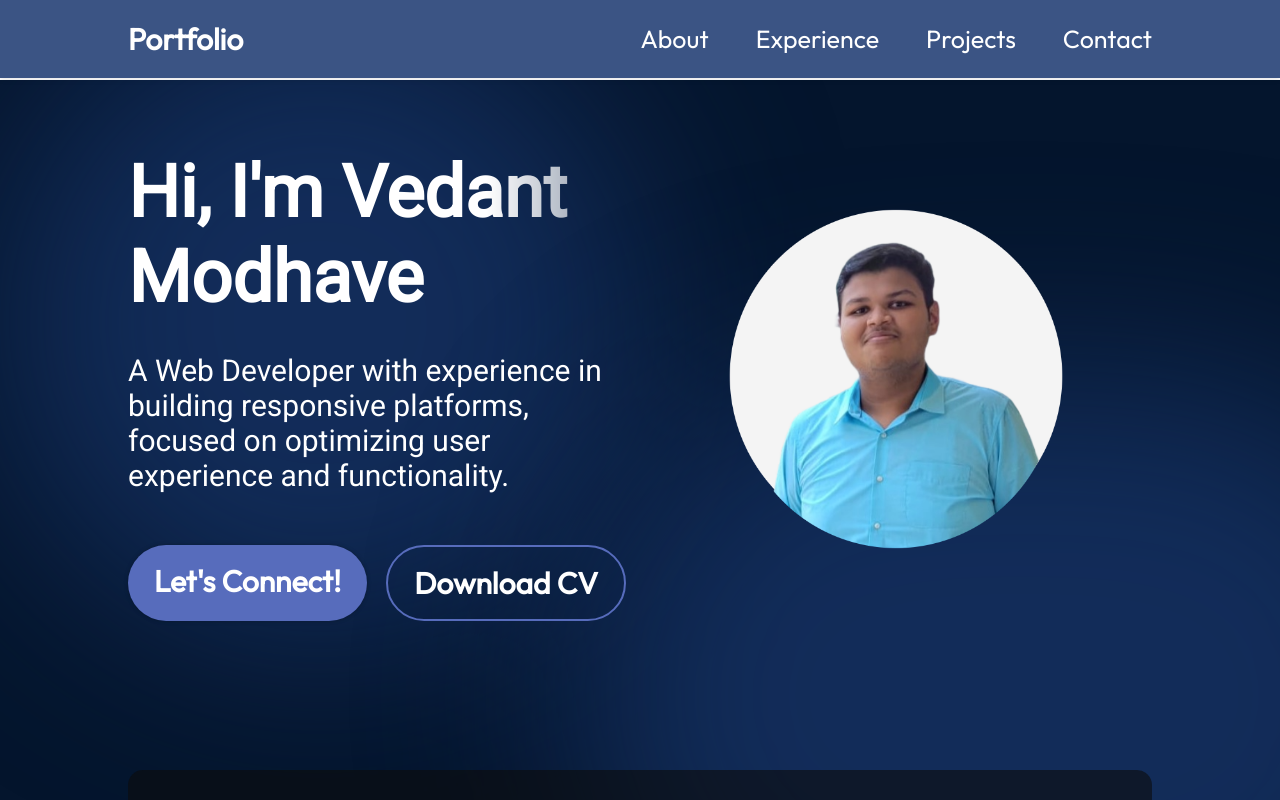
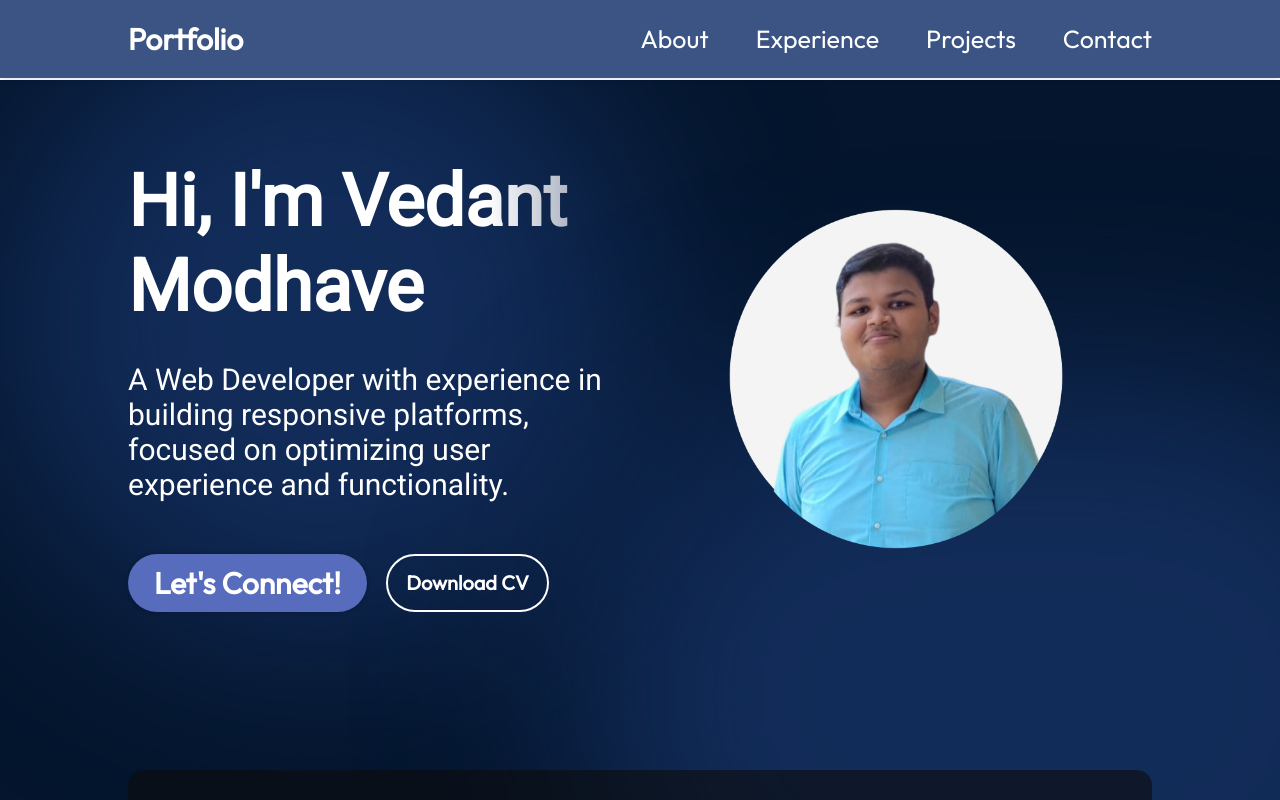
Before and after one commit to VedantModhave/Vedant-Modhave-Portfolio, a React (Vite) app: page / in a window 1280 px wide. Shown: the top 800 px of the page. Built offline with nearby package versions, Linux system fonts and the light colour scheme.

Commit message:
Update Hero.module.css

```diff
--- a/src/components/Hero/Hero.module.css
+++ b/src/components/Hero/Hero.module.css
@@ -69,7 +69,7 @@
   border-radius: 100px;
   font-size: 30px;
   font-weight: 600;
-  padding: 17px 26px;
+  padding: 10px 26px;
   box-shadow: 0 0 4px 0 rgba(0, 0, 0, 0.25);
   transition: all 0.3s ease;
 }
@@ -79,24 +79,23 @@
   box-shadow: 0 0 15px var(--color-primary);
 }
 
-/* New download button */
 .downloadBtn {
   text-decoration: none;
   background-color: transparent;
-  color: var(--color-text);
-  border: 2px solid var(--color-primary);
-  border-radius: 100px;
-  font-size: 30px;
+  color: #fff; /* White text to match the image */
+  border: 2px solid #fff; /* White border to match the image */
+  border-radius: 50px; /* Matches the rounded shape in the image */
+  font-size: 20px; /* Reduced from 24px for a smaller look */
   font-weight: 600;
-  padding: 17px 26px;
+  padding: 10px 18px; /* Adjusted padding for smaller size */
+  display: inline-flex; /* Ensures proper centering of text */
+  align-items: center; /* Vertically centers the text */
+  justify-content: center; /* Horizontally centers the text */
   transition: all 0.3s ease;
 }
 
 .downloadBtn:hover {
-  background-color: var(--color-primary);
-  color: #fff;
   transform: scale(1.05);
-  box-shadow: 0 0 15px var(--color-primary);
   box-shadow: 0 0 15px var(--color-primary);
 }
 
```
